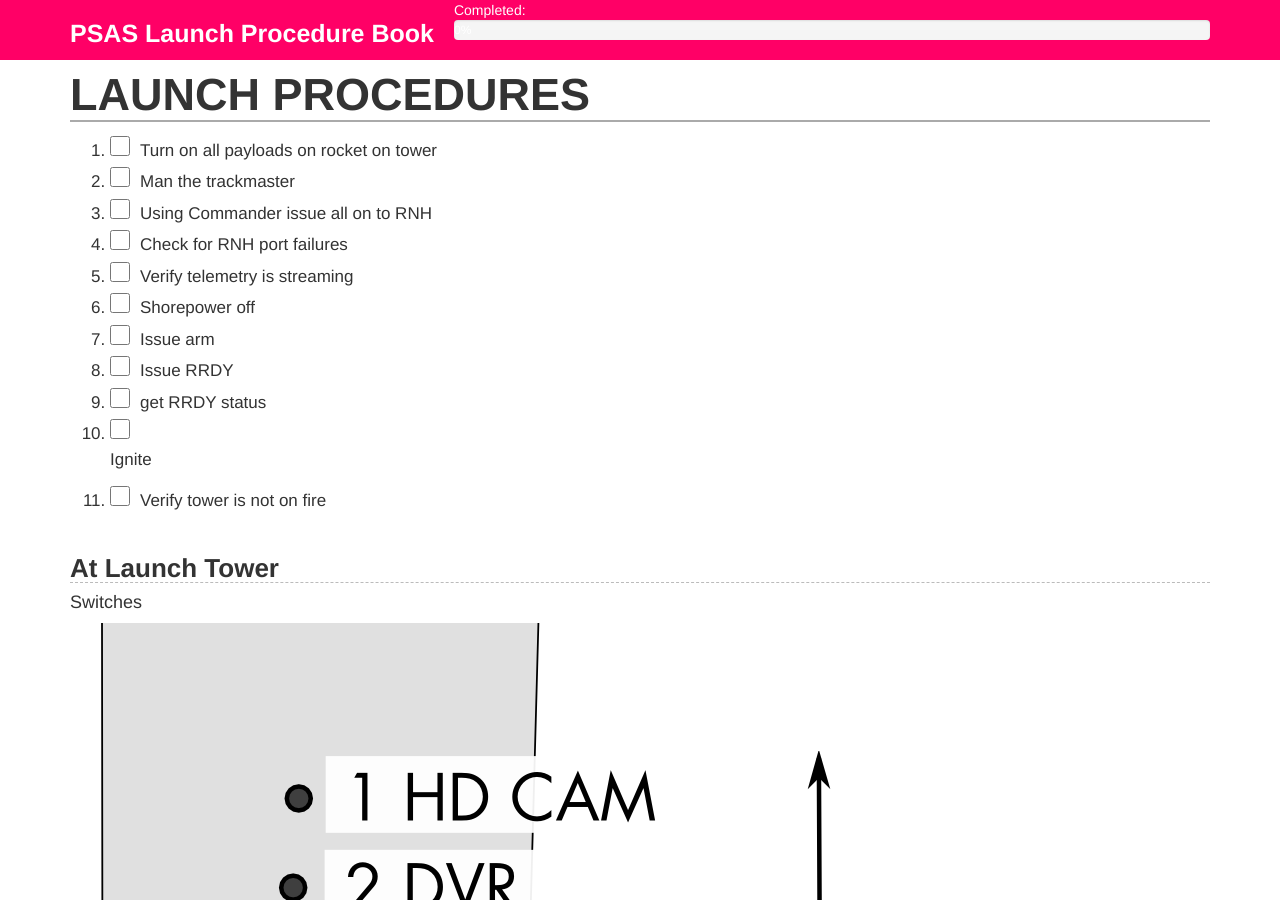
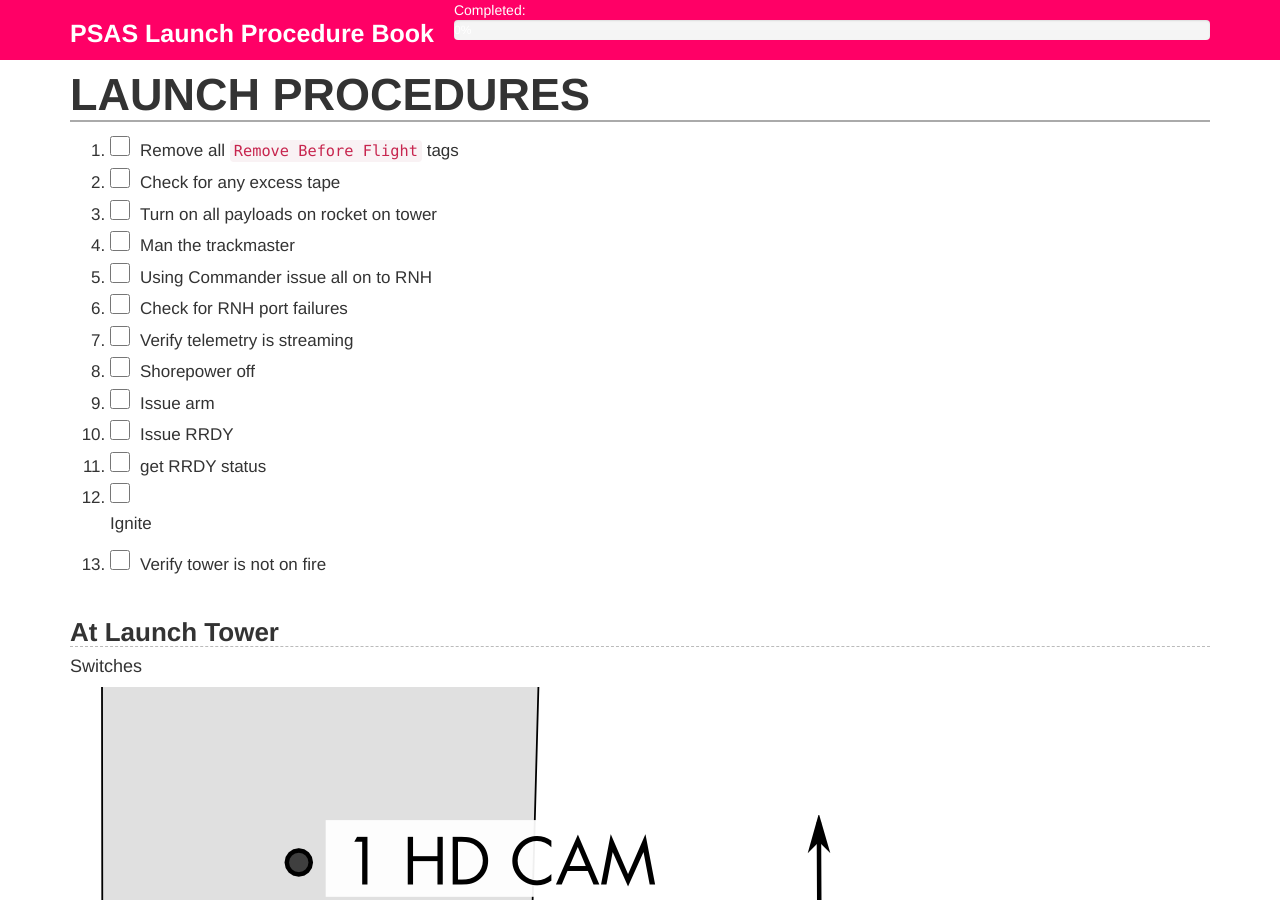
Before and after one commit to psas/procedure-book, a Jekyll site: the page built from 06-Launch.markdown, in a window 1280 px wide and 900 px high. Built offline with Jekyll 4.4.1, drawn with Linux system fonts in a browser that asks for light colours.

Commit message:
Added note to remove all Remove Before Flight tags

```diff
--- a/06-Launch.markdown
+++ b/06-Launch.markdown
@@ -4,7 +4,8 @@ layout: base
 ---
 
 # Launch Procedures
-
+ 1. Remove all `Remove Before Flight` tags
+ 1. Check for any excess tape
  1. Turn on all payloads on rocket on tower
  1. Man the trackmaster
  1. Using Commander issue all on to RNH
```
